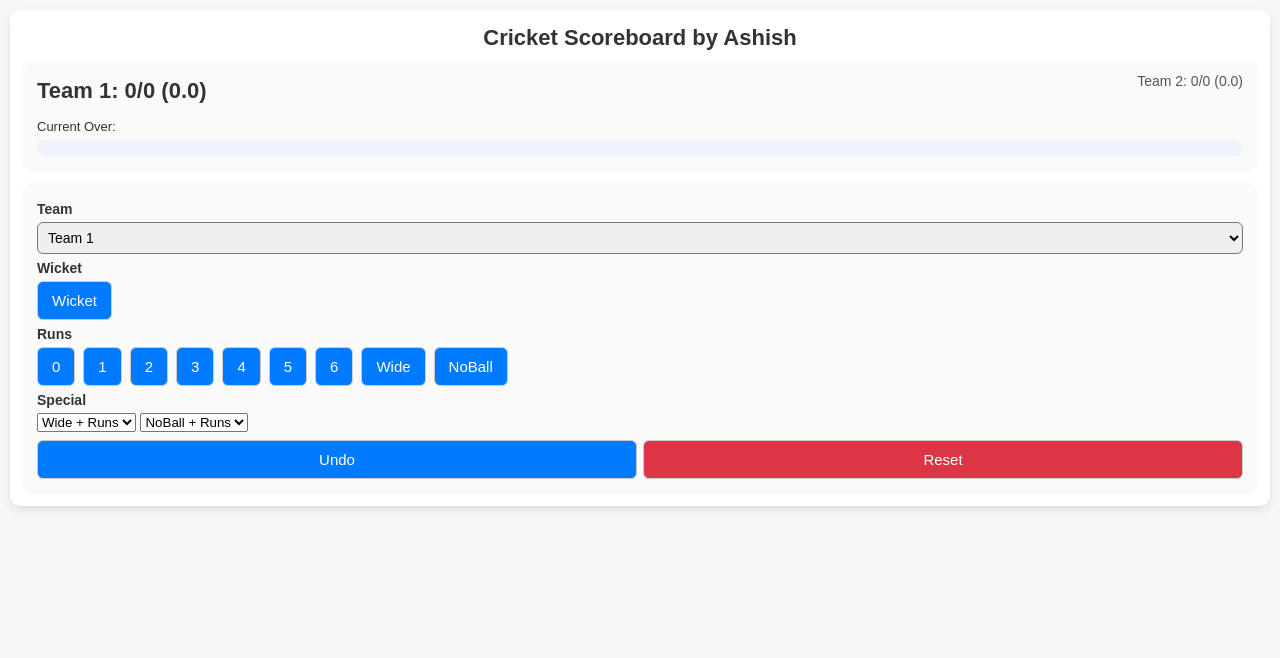
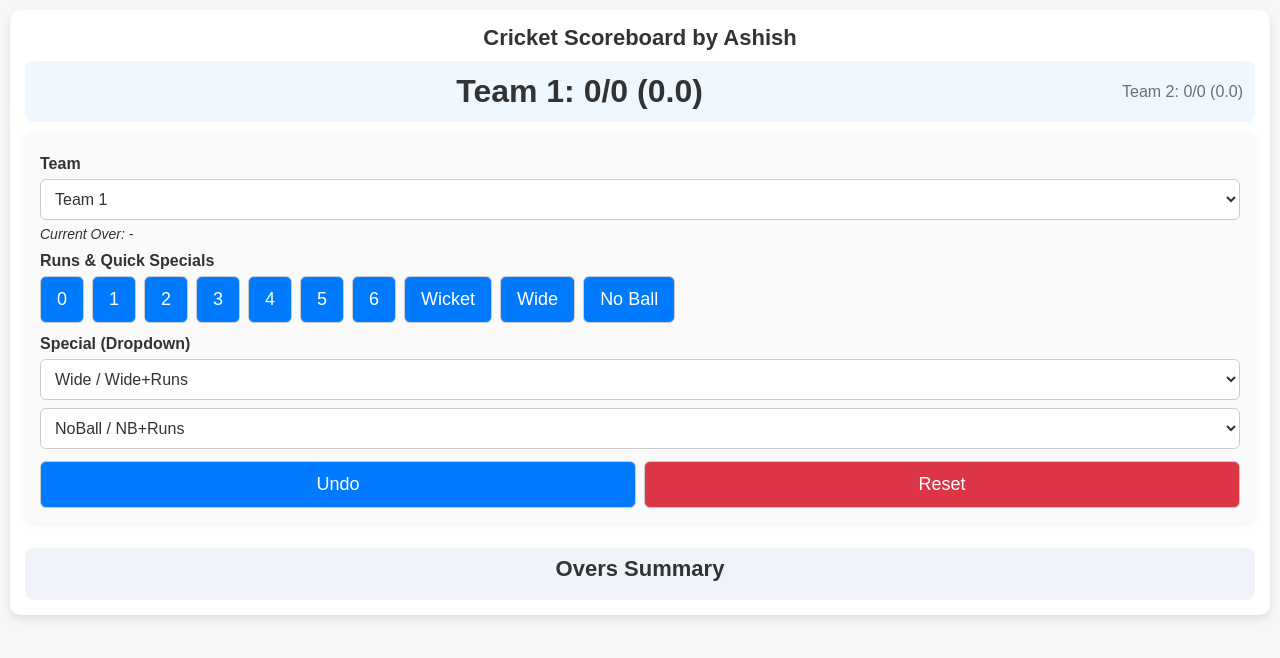
Before and after one commit to ashishranjan7891-ui/ScorecardbyAshish, a plain HTML site: page index.html in a window 1280 px wide. Drawn offline with Linux system fonts and the light colour scheme.

Commit message:
Update index.html

```diff
--- a/index.html
+++ b/index.html
@@ -3,65 +3,65 @@
 <head>
 <meta charset="UTF-8" />
 <meta name="viewport" content="width=device-width, initial-scale=1.0" />
-<title>Cricket Scoreboard by Ashish</title>
+<title>Cricket Scoreboard by Ashish — Overs Grouped</title>
 <style>
   * { margin: 0; padding: 0; box-sizing: border-box; font-family: Arial, sans-serif; }
   body { background: #f7f7f7; color: #333; padding: 10px; }
   .container { max-width: 100%; margin: auto; background: #fff; padding: 15px; border-radius: 10px; box-shadow: 0 4px 10px rgba(0,0,0,0.1); }
-  h1 { text-align: center; margin-bottom: 10px; font-size: 22px; }
+  h1, h2 { text-align: center; margin-bottom: 10px; font-size: 22px; }
   .flex { display: flex; flex-direction: column; gap: 15px; }
-  .score-controls, .scoreboard { background: #fafafa; padding: 12px; border-radius: 8px; box-shadow: 0 2px 6px rgba(0,0,0,0.05); }
-  label { font-weight: bold; display: block; margin: 6px 0 5px; font-size: 14px; }
-  button { background: #007bff; color: white; cursor: pointer; transition: 0.3s; border: 1px solid #ccc; border-radius: 6px; font-size: 15px; padding: 10px 14px; }
+  .score-controls { background: #fafafa; padding: 15px; border-radius: 8px; box-shadow: 0 2px 6px rgba(0,0,0,0.05); }
+  label { font-weight: bold; display: block; margin: 8px 0 6px; font-size: 16px; }
+  button, select { background: #007bff; color: white; cursor: pointer; transition: 0.3s; border: 1px solid #ccc; border-radius: 6px; font-size: 18px; padding: 12px 16px; }
   button:hover { background: #0056b3; }
-  .score { font-size: 22px; font-weight: bold; margin: 5px 0; }
-  .score-small { font-size: 14px; color: #555; text-align: right; }
+  select { width: 100%; color: #333; background: #fff; font-size: 16px; padding: 10px; }
   .reset-btn { background: #dc3545; }
   .reset-btn:hover { background: #a71d2a; }
 
+  /* Scoreboard top section */
+  .scoreboard { display: flex; justify-content: space-between; align-items: center; padding: 12px; background: #f0f8ff; border-radius: 8px; margin-bottom: 10px; }
+  .current-score { font-size: 32px; font-weight: bold; text-align: center; flex: 1; }
+  .other-score { font-size: 16px; opacity: 0.7; white-space: nowrap; }
+
+  /* Current over progress */
+  .current-over-progress { font-size: 14px; color: #333; margin: 6px 0 10px; font-style: italic; }
+  .current-over-progress .chip { font-size: 13px; }
+
   /* Ball chips */
-  .chip { margin: 2px; padding: 4px 8px; border-radius: 9999px; display: inline-block; font-size: 12px; line-height: 1; border: 1px solid rgba(0,0,0,0.06); }
+  .over-block { background: #f0f3f9; padding: 8px; border-radius: 8px; margin-top: 10px; }
+  .over-row { display: flex; align-items: center; flex-wrap: wrap; gap: 6px; margin: 4px 0; }
+  .over-label { font-weight: bold; margin-right: 6px; }
+  .chip { margin: 2px; padding: 6px 10px; border-radius: 9999px; display: inline-block; font-size: 14px; line-height: 1; border: 1px solid rgba(0,0,0,0.06); }
   .chip.run { background: #e0e7ff; color: #1e3a8a; }
   .chip.wicket { background: #fee2e2; color: #b91c1c; border-color: rgba(185,28,28,0.2); }
   .chip.wide { background: #ffedd5; color: #c2410c; border-color: rgba(194,65,12,0.2); }
   .chip.noball { background: #f3e8ff; color: #7e22ce; border-color: rgba(126,34,206,0.2); }
-
-  .teams { display: flex; justify-content: space-between; align-items: flex-start; margin-bottom: 10px; }
-  .current-over { font-size: 13px; margin-top: 6px; }
-  .over-block { background: #f0f3f9; padding: 8px; border-radius: 8px; margin-top: 6px; }
-  .over-row { display: flex; align-items: center; flex-wrap: wrap; gap: 6px; margin: 4px 0; }
-  .over-label { font-weight: bold; margin-right: 6px; }
 </style>
 </head>
 <body>
 <div class="container">
 <h1>Cricket Scoreboard by Ashish</h1>
-  <div class="flex">
 
-    <!-- Scoreboard -->
+<!-- Scoreboard Top -->
 <div class="scoreboard">
-      <div class="teams">
-        <div id="mainScore" class="score"></div>
-        <div id="otherScore" class="score-small"></div>
-      </div>
-      <div id="currentOver" class="current-over"></div>
-      <div id="overSummary"></div>
+  <div class="current-score" id="currentTeamScore"></div>
+  <div class="other-score" id="otherTeamScore"></div>
 </div>
 
-    <!-- Controls -->
+<div class="flex">
   <div class="score-controls">
+
     <label>Team</label>
-      <select id="scoreTeam" style="width:100%; padding:6px; font-size:14px; border-radius:6px;" onchange="updateScoreboard()">
+    <select id="scoreTeam" onchange="updateScoreboard()">
       <option value="1">Team 1</option>
       <option value="2">Team 2</option>
     </select>
 
-      <!-- Wicket button first -->
-      <label>Wicket</label>
-      <button onclick="addSpecial('W')">Wicket</button>
+    <!-- Live current over progress -->
+    <div class="current-over-progress" id="currentOverProgress">Current Over: -</div>
 
-      <!-- Runs + Quick Access -->
-      <label>Runs</label>
+    <!-- Runs + Quick Specials -->
+    <label>Runs & Quick Specials</label>
     <div class="run-buttons" style="display:flex; flex-wrap:wrap; gap:8px;">
       <button onclick="addBallDirect(0)">0</button>
       <button onclick="addBallDirect(1)">1</button>
@@ -70,37 +70,47 @@
       <button onclick="addBallDirect(4)">4</button>
       <button onclick="addBallDirect(5)">5</button>
       <button onclick="addBallDirect(6)">6</button>
-        <!-- NEW quick access -->
+      <button onclick="addSpecial('W')">Wicket</button>
       <button onclick="addSpecial('wide')">Wide</button>
-        <button onclick="addSpecial('noball')">NoBall</button>
+      <button onclick="addSpecial('noball')">No Ball</button>
     </div>
 
-      <!-- Special dropdowns -->
-      <label>Special</label>
-      <select onchange="handleDropdown(this)">
-        <option value="">Wide + Runs</option>
-        <option value="wide+,1">Wide+1</option>
-        <option value="wide+,2">Wide+2</option>
-        <option value="wide+,3">Wide+3</option>
-        <option value="wide+,4">Wide+4</option>
-        <option value="wide+,5">Wide+5</option>
-        <option value="wide+,6">Wide+6</option>
+    <!-- Special Dropdowns -->
+    <label style="margin-top:12px;">Special (Dropdown)</label>
+    <div class="special-menus">
+      <select onchange="handleWide(this.value)">
+        <option value="">Wide / Wide+Runs</option>
+        <option value="wide">Wide</option>
+        <option value="wide+1">Wide+1</option>
+        <option value="wide+2">Wide+2</option>
+        <option value="wide+3">Wide+3</option>
+        <option value="wide+4">Wide+4</option>
+        <option value="wide+5">Wide+5</option>
+        <option value="wide+6">Wide+6</option>
       </select>
 
-      <select onchange="handleDropdown(this)">
-        <option value="">NoBall + Runs</option>
-        <option value="noball+,1">NB+1</option>
-        <option value="noball+,2">NB+2</option>
-        <option value="noball+,3">NB+3</option>
-        <option value="noball+,4">NB+4</option>
-        <option value="noball+,5">NB+5</option>
-        <option value="noball+,6">NB+6</option>
+      <select onchange="handleNoBall(this.value)" style="margin-top:8px;">
+        <option value="">NoBall / NB+Runs</option>
+        <option value="noball">NoBall</option>
+        <option value="noball+1">NB+1</option>
+        <option value="noball+2">NB+2</option>
+        <option value="noball+3">NB+3</option>
+        <option value="noball+4">NB+4</option>
+        <option value="noball+5">NB+5</option>
+        <option value="noball+6">NB+6</option>
       </select>
+    </div>
 
-      <div style="display:flex; gap:6px; flex-wrap:wrap; margin-top:8px;">
+    <div style="display:flex; gap:8px; flex-wrap:wrap; margin-top:12px;">
       <button style="flex:1" onclick="undoBall()">Undo</button>
       <button style="flex:1" class="reset-btn" onclick="resetMatch()">Reset</button>
     </div>
+  </div>
+
+  <!-- Overs summary stays at bottom -->
+  <div class="over-block">
+    <h2>Overs Summary</h2>
+    <div id="oversDisplay"></div>
   </div>
 </div>
 </div>
@@ -113,13 +123,16 @@ let teams = {
 
 function addBallDirect(runs) {
   const teamId = document.getElementById("scoreTeam").value;
+  let display = String(runs);
   teams[teamId].runs += runs;
+
   teams[teamId].ballCount++;
   if (teams[teamId].ballCount === 6) {
     teams[teamId].overs++;
     teams[teamId].ballCount = 0;
   }
-  teams[teamId].balls.push({ type: 'run', ball: runs, runs, legal: true });
+
+  teams[teamId].balls.push({ type: 'run', ball: display, runs, legal: true });
   updateScoreboard();
 }
 
@@ -128,15 +141,19 @@ function addSpecial(type, extraRuns = 0) {
   let runs = 0, isLegal = true, display = type, chipClass = '';
 
   if (type === "W") {
-    teams[teamId].wickets++; display = "W"; chipClass = 'wicket';
+    teams[teamId].wickets++;
+    display = "W";
+    chipClass = 'wicket';
   } else if (type === "wide") {
-    runs = 1; teams[teamId].runs += runs; isLegal = false; display = "Wide"; chipClass = 'wide';
+    runs = 1; teams[teamId].runs += runs; isLegal = false; display = "Wd"; chipClass = 'wide';
+  } else if (type.startsWith("wide+")) {
+    const ex = parseInt(type.split("+")[1]);
+    runs = 1 + ex; teams[teamId].runs += runs; isLegal = false; display = `Wd+${ex}`; chipClass = 'wide';
   } else if (type === "noball") {
-    runs = 1; teams[teamId].runs += runs; isLegal = false; display = "NoBall"; chipClass = 'noball';
-  } else if (type === "wide+") {
-    runs = 1 + extraRuns; teams[teamId].runs += runs; isLegal = false; display = `Wide+${extraRuns}`; chipClass = 'wide';
-  } else if (type === "noball+") {
-    runs = 1 + extraRuns; teams[teamId].runs += runs; isLegal = false; display = `NB+${extraRuns}`; chipClass = 'noball';
+    runs = 1; teams[teamId].runs += runs; isLegal = false; display = "NB"; chipClass = 'noball';
+  } else if (type.startsWith("noball+")) {
+    const ex = parseInt(type.split("+")[1]);
+    runs = 1 + ex; teams[teamId].runs += runs; isLegal = false; display = `NB+${ex}`; chipClass = 'noball';
   }
 
   if (isLegal) {
@@ -146,28 +163,36 @@ function addSpecial(type, extraRuns = 0) {
       teams[teamId].ballCount = 0;
     }
   }
-  teams[teamId].balls.push({ type: chipClass || 'run', ball: display, runs, legal: isLegal });
+
+  const finalType = chipClass || 'run';
+  teams[teamId].balls.push({ type: finalType, ball: display, runs, legal: isLegal });
   updateScoreboard();
 }
 
-function handleDropdown(sel) {
-  const val = sel.value;
-  if (!val) return;
-  const [type, runs] = val.split(",");
-  addSpecial(type, parseInt(runs));
-  sel.selectedIndex = 0;
+function handleWide(val){
+  if(val) { addSpecial(val); document.querySelector('select[onchange="handleWide(this.value)"]').value=""; }
+}
+function handleNoBall(val){
+  if(val) { addSpecial(val); document.querySelector('select[onchange="handleNoBall(this.value)"]').value=""; }
 }
 
 function undoBall() {
   const teamId = document.getElementById("scoreTeam").value;
   const last = teams[teamId].balls.pop();
   if (!last) return;
+
   teams[teamId].runs -= last.runs;
-  if (last.ball === "W") teams[teamId].wickets--;
+  if (last.ball === "W") {
+    teams[teamId].wickets--;
+  }
+
   if (last.legal) {
     if (teams[teamId].ballCount === 0 && teams[teamId].overs > 0) {
-      teams[teamId].overs--; teams[teamId].ballCount = 5;
-    } else { teams[teamId].ballCount--; }
+      teams[teamId].overs--;
+      teams[teamId].ballCount = 5;
+    } else {
+      teams[teamId].ballCount--;
+    }
   }
   updateScoreboard();
 }
@@ -180,55 +205,63 @@ function resetMatch() {
   updateScoreboard();
 }
 
+// Group events into rows per over
 function groupByOver(balls) {
-  const overs = [], current = []; let legalCount = 0;
-  let currentOver = [];
+  const overs = [];
+  let current = [];
+  let legalCount = 0;
+
   for (const b of balls) {
-    currentOver.push(b);
+    current.push(b);
     if (b.legal) {
       legalCount++;
       if (legalCount === 6) {
-        overs.push(currentOver);
-        currentOver = [];
+        overs.push(current);
+        current = [];
         legalCount = 0;
       }
     }
   }
-  if (currentOver.length) overs.push(currentOver);
+  if (current.length) overs.push(current);
   return overs;
 }
 
-function renderOverSummary(teamId) {
-  const oversGrouped = groupByOver(teams[teamId].balls);
-  return `
-    <div class="over-block">
-      ${oversGrouped.map((overBalls, idx) => {
+function renderOvers(teamId) {
+  const t = teams[teamId];
+  const oversGrouped = groupByOver(t.balls);
+
+  return oversGrouped.map((overBalls, idx) => {
     const overNum = idx + 1;
     const chips = overBalls.map(b => `<span class="chip ${b.type}">${b.ball}</span>`).join(' ');
     return `<div class="over-row"><span class="over-label">Over ${overNum}:</span> ${chips}</div>`;
-      }).join('')}
-    </div>`;
+  }).join('');
 }
 
 function updateScoreboard() {
-  const selected = document.getElementById("scoreTeam").value;
-  const other = selected === "1" ? "2" : "1";
-  const t1 = teams[selected], t2 = teams[other];
+  const teamId = document.getElementById("scoreTeam").value;
+  const otherTeamId = teamId === "1" ? "2" : "1";
 
-  document.getElementById("mainScore").innerHTML =
-    `Team ${selected}: ${t1.runs}/${t1.wickets} (${t1.overs}.${t1.ballCount})`;
-  document.getElementById("otherScore").innerHTML =
-    `Team ${other}: ${t2.runs}/${t2.wickets} (${t2.overs}.${t2.ballCount})`;
+  const t = teams[teamId];
+  const o = teams[otherTeamId];
 
-  const currentOverBalls = t1.balls.filter(b => b.legal || b.type === "wide" || b.type === "noball").slice(-6);
-  document.getElementById("currentOver").innerHTML =
-    `Current Over: ${currentOverBalls.map(b => `<span class="chip ${b.type}">${b.ball}</span>`).join(' ')}`;
+  document.getElementById("currentTeamScore").innerHTML = `Team ${teamId}: ${t.runs}/${t.wickets} (${t.overs}.${t.ballCount})`;
+  document.getElementById("otherTeamScore").innerHTML = `Team ${otherTeamId}: ${o.runs}/${o.wickets} (${o.overs}.${o.ballCount})`;
 
-  document.getElementById("overSummary").innerHTML = renderOverSummary(selected);
+  document.getElementById("oversDisplay").innerHTML = renderOvers(teamId);
+
+  // Current Over chips
+  const overBalls = groupByOver(t.balls).pop() || [];
+  if (overBalls.length) {
+    const chips = overBalls.map(b => `<span class="chip ${b.type}">${b.ball}</span>`).join(' ');
+    document.getElementById("currentOverProgress").innerHTML = `Current Over: ${chips}`;
+  } else {
+    document.getElementById("currentOverProgress").innerHTML = "Current Over: -";
+  }
 }
 
-window.addEventListener("beforeunload", e => {
-  e.preventDefault(); e.returnValue = "Are you sure you want to leave? This will reset the scoreboard.";
+window.addEventListener("beforeunload", function (e) {
+  e.preventDefault();
+  e.returnValue = "Are you sure you want to leave? This will reset the scoreboard.";
 });
 
 updateScoreboard();
```
Lines whose indentation alone changed are shown as unchanged.
